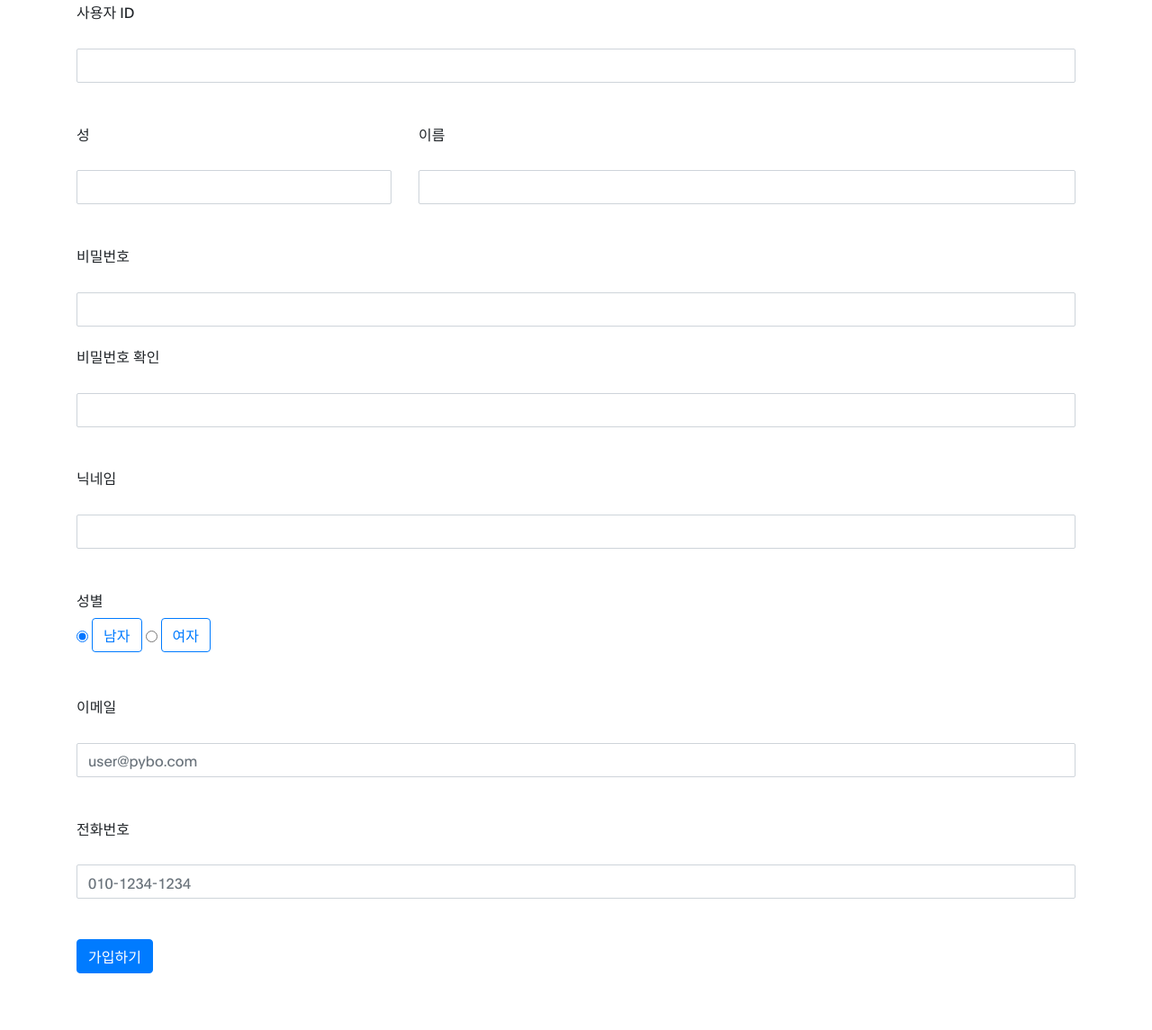
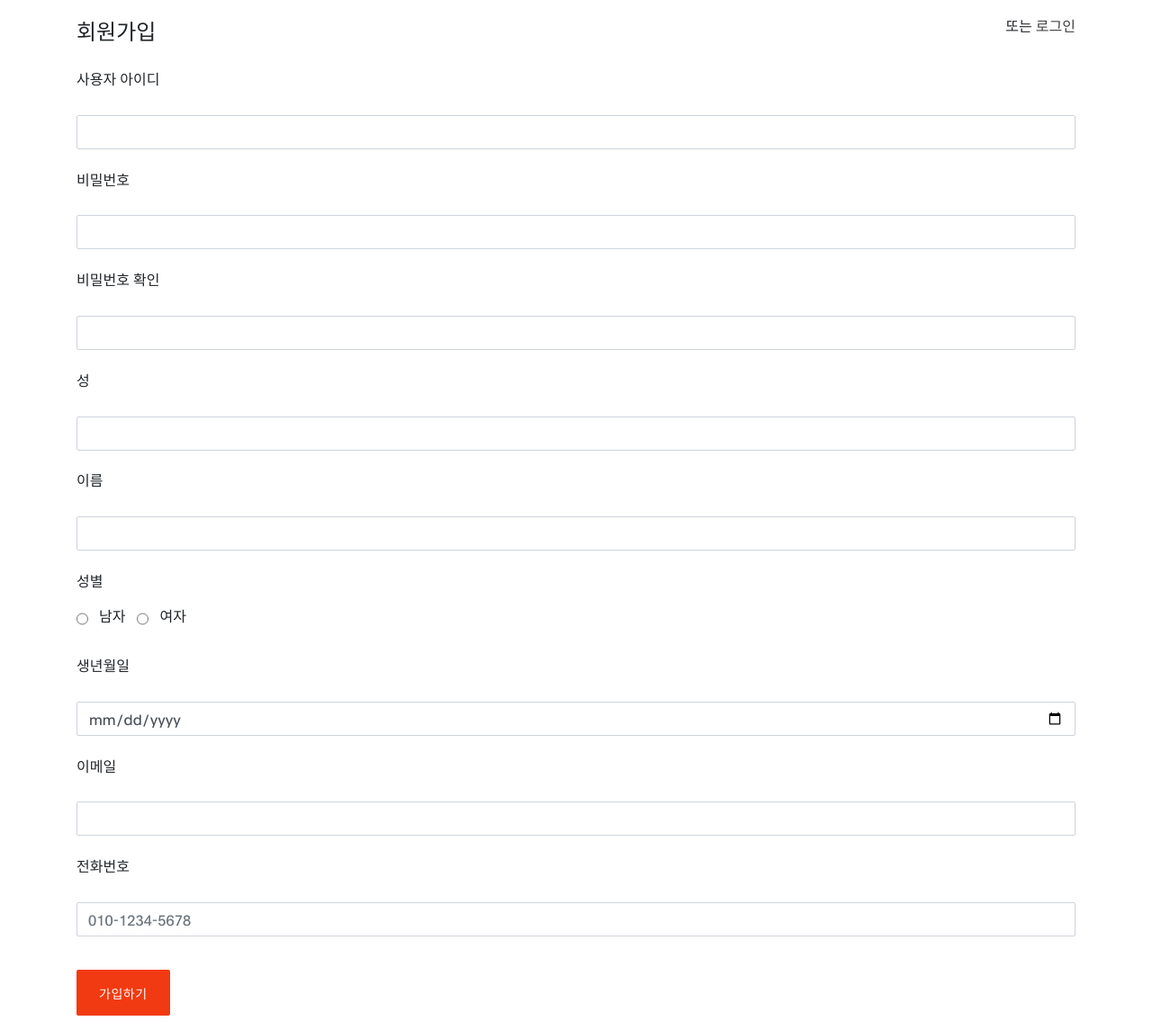
Before and after one commit to Darkget1/pybo-project, a Django app: page /common/signup/ in a window 1280 px wide. Shown: the part 74-1219 px from the top of the page at 90% size. Before the commit the page ends 1156 px from the top, so only its background shows below. Run offline with Django 4.2, Linux system fonts and the light colour scheme; some libraries are stand-ins or nearby versions.

Commit message:
navbar fix, singup form order change

```diff
--- a/mysite/common/views.py
+++ b/mysite/common/views.py
@@ -20,7 +20,7 @@ def signup(request):
             return redirect('main')
     else:
         form = UserForm()
-    return render(request, 'common/test_signup.html', {'form': form})
+    return render(request, 'common/signup.html', {'form': form})
 
 
 @login_required(login_url='common:login')
--- a/mysite/templates/common/signup.html
+++ b/mysite/templates/common/signup.html
@@ -12,20 +12,6 @@
     <form method="post" class="post-form">
         {% csrf_token %}
         {% include "form_errors.html" %}
-        <!-- 이름 -->
-        <!-- 성 입력 first_name -->
-        <div class="form-group">
-            <label for="first_name">성</label>
-            <input type="text" class="form-control" name="first_name" id="first_name"
-                   value="{{ form.first_name.value|default_if_none:'' }}">
-        </div>
-        <!-- 이름 입력 last_name -->
-        <div class="form-group">
-            <label for="last_name">이름</label>
-            <input type="text" class="form-control" name="last_name" id="last_name"
-                   value="{{ form.last_name.value|default_if_none:'' }}">
-        </div>
-
 
         <!-- 아이디 -->
         <div class="form-group">
@@ -47,6 +33,36 @@
                    name="password2" id="password2"
                    value="{{ form.password2.value|default_if_none:'' }}">
         </div>
+      <!-- 이름 -->
+        <!-- 성 입력 first_name -->
+        <div class="form-group">
+            <label for="first_name">성</label>
+            <input type="text" class="form-control" name="first_name" id="first_name"
+                   value="{{ form.first_name.value|default_if_none:'' }}">
+        </div>
+        <!-- 이름 입력 last_name -->
+        <div class="form-group">
+            <label for="last_name">이름</label>
+            <input type="text" class="form-control" name="last_name" id="last_name"
+                   value="{{ form.last_name.value|default_if_none:'' }}">
+        </div>
+
+          <!-- 성별 -->
+        <div class="form-group">
+            <label for="gender">성별</label><br>
+            <div class="btn-group" role="group" aria-label="Basic radio toggle button group">
+                <input type="radio" class="btn-check" name="gender" id="gender1" autocomplete="off" value="male">
+                <label class="btn" for="gender1">남자</label>
+                <input type="radio" class="btn-check" name="gender" id="gender2" autocomplete="off" value="female">
+                <label class="btn" for="gender2">여자</label>
+            </div>
+        </div>
+
+        <!-- 생년월일(나이) -->
+        <div class="form-group">
+            <label for="birth">생년월일</label>
+            <input type="date" class="form-control" name="birth" id="birth">
+        </div>
 
         <!-- 이메일 -->
         <div class="form-group">
@@ -63,23 +79,8 @@
                    value="{{ form.tel.value|default_if_none:'' }}">
         </div>
 
-        <!-- 생년월일(나이) -->
-        <div class="form-group">
-            <label for="birth">생년월일</label>
-            <input type="date" class="form-control" name="birth" id="birth">
-        </div>
 
-        <!-- 성별 -->
-        <div class="form-group">
-            <label for="gender">성별</label><br>
-            <div class="btn-group" role="group" aria-label="Basic radio toggle button group">
-                <input type="radio" class="btn-check" name="gender" id="gender1" autocomplete="off" value="남자">
-                <label class="btn btn-outline-primary" for="gender1">남자</label>
-                <input type="radio" class="btn-check" name="gender" id="gender2" autocomplete="off" value="여자">
-                <label class="btn btn-outline-primary" for="gender2">여자</label>
-            </div>
-        </div>
-        <button type="submit" class="btn btn-primary">가입하기</button>
+        <button type="submit" class="btn custom-btn bg-color mt-3">가입하기</button>
     </form>
 </div>
 {% endblock %}
--- a/mysite/templates/navbar.html
+++ b/mysite/templates/navbar.html
@@ -1,4 +1,4 @@
-<nav class="navbar navbar-expand-lg fixed-top">
+<nav class="navbar navbar-expand-lg">
     <div class="container">
         <a class="navbar-brand" href="{% url 'main' %}">My MBTI Mate</a>
         <button class="navbar-toggler" type="button" data-toggle="collapse" data-target="#navbarNav"
```
